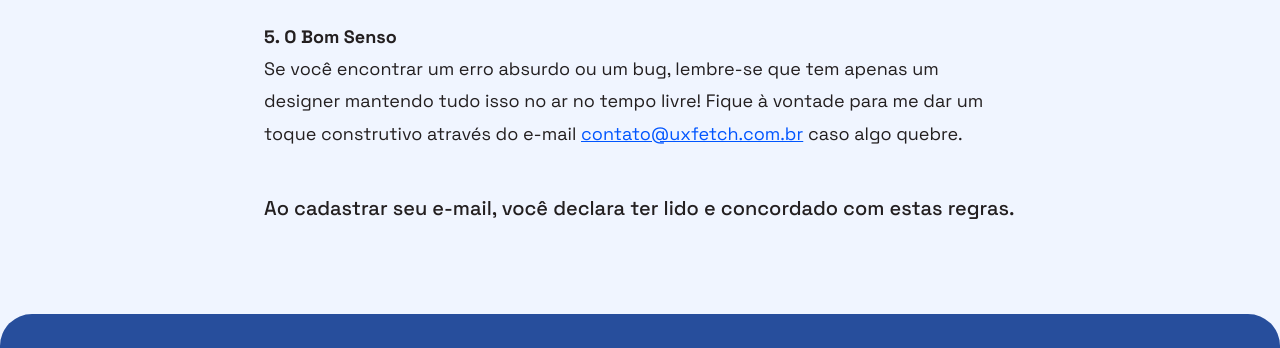
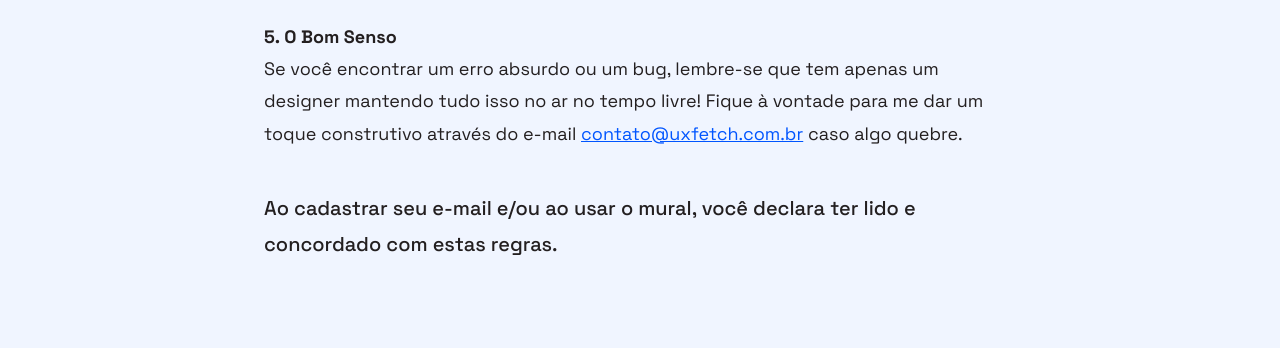
Before and after one commit to tuliocareli/uxfetch, a plain HTML site: page frontend/termos.html in a window 1280 px wide. Shown: the part 2722-3070 px from the top of the page. Drawn offline with Linux system fonts and the light colour scheme.

Commit message:
docs: include mural usage in terms acceptance clause

```diff
--- a/frontend/termos.html
+++ b/frontend/termos.html
@@ -79,7 +79,7 @@
             <p style="margin-bottom: 24px;"><strong>4. Cancelamento de Inscrição (O controle é seu)</strong><br>Você pode cancelar o recebimento das vagas e excluir todos os seus dados do nosso banco a qualquer momento, bastando clicar no link "Cancelar inscrição" presente no rodapé de todos os e-mails que enviamos.</p>
 
             <p style="margin-bottom: 24px;"><strong>5. O Bom Senso</strong><br>Se você encontrar um erro absurdo ou um bug, lembre-se que tem apenas um designer mantendo tudo isso no ar no tempo livre! Fique à vontade para me dar um toque construtivo através do e-mail <a href="mailto:contato@uxfetch.com.br" style="color: var(--primary);">contato@uxfetch.com.br</a> caso algo quebre.</p>
-            <p style="margin-top: 40px; margin-bottom: 24px; font-weight: 500; font-size: 1.25rem;">Ao cadastrar seu e-mail, você declara ter lido e concordado com estas regras.</p>
+            <p style="margin-top: 40px; margin-bottom: 24px; font-weight: 500; font-size: 1.25rem;">Ao cadastrar seu e-mail e/ou ao usar o mural, você declara ter lido e concordado com estas regras.</p>
         </div>
     </main>
 
```
